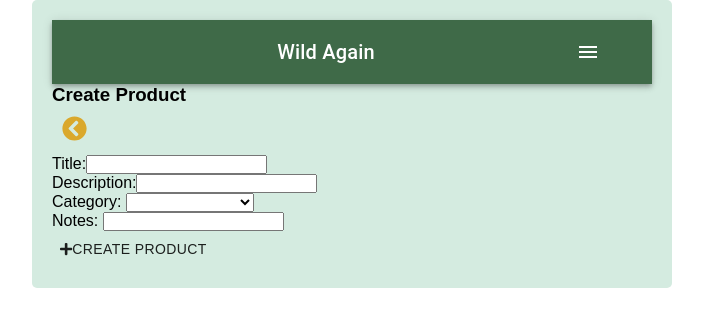
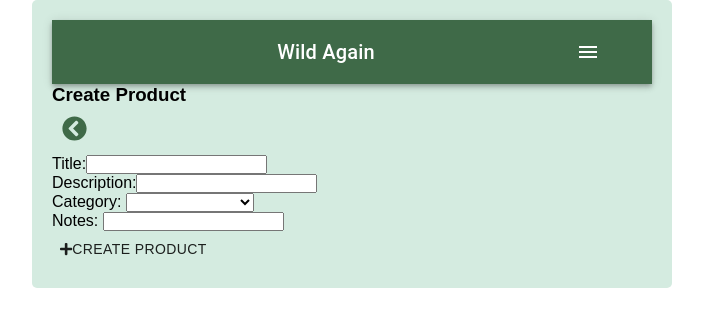
Before and after one commit to jlstern3/wild_again, a React (Create React App) app in the folder client/: page /api/products/new in a window 1280 px wide. Shown: the top 326 px of the page, without its empty margins (288-991 px from the left). Built offline with nearby package versions, Linux system fonts and the light colour scheme.

Commit message:
Btn hover change color on all MuiButtons

```diff
--- a/client/src/App.css
+++ b/client/src/App.css
@@ -38,7 +38,12 @@ h1, h2, h4, h6 {
   width: 25px;
   height: 25px;
   margin: 10px;
+  color: #3F6A48;
+}
+
+.back-icon:hover, .edit-icon:hover, .delete-icon:hover{
   color: #DAA82C;
+  border: 1px solid #DAA82C;
 }
 
 .edit-icon{
@@ -54,7 +59,9 @@ h1, h2, h4, h6 {
   height: 25px;
   margin: 10px;
 }
-
+.MuiButtonBase-root:hover{
+  border: 1px solid #DAA82C;
+}
 .product{
   margin: 20px;
   font-size: x-large;
@@ -64,3 +71,19 @@ h1, h2, h4, h6 {
 #delete-handler{
   display: inline-block;
 }
+
+#ann-arbor{
+  font-size:larger;
+  color: black;
+}
+/* a:hover, Link:hover, button:hover{
+  background-color: yellow;
+} */
+
+a{
+  display: inline-block;
+}
+
+.menuButton{
+  color: red;
+}
```
